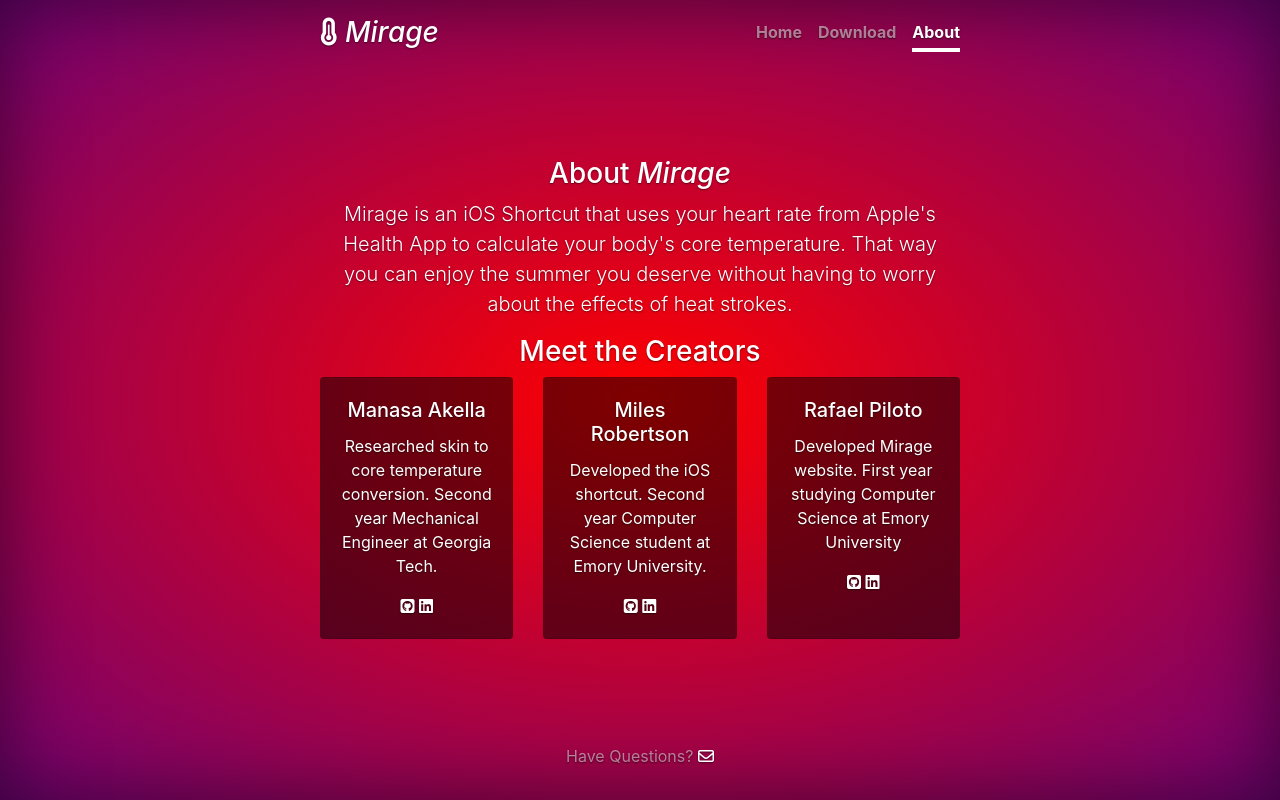
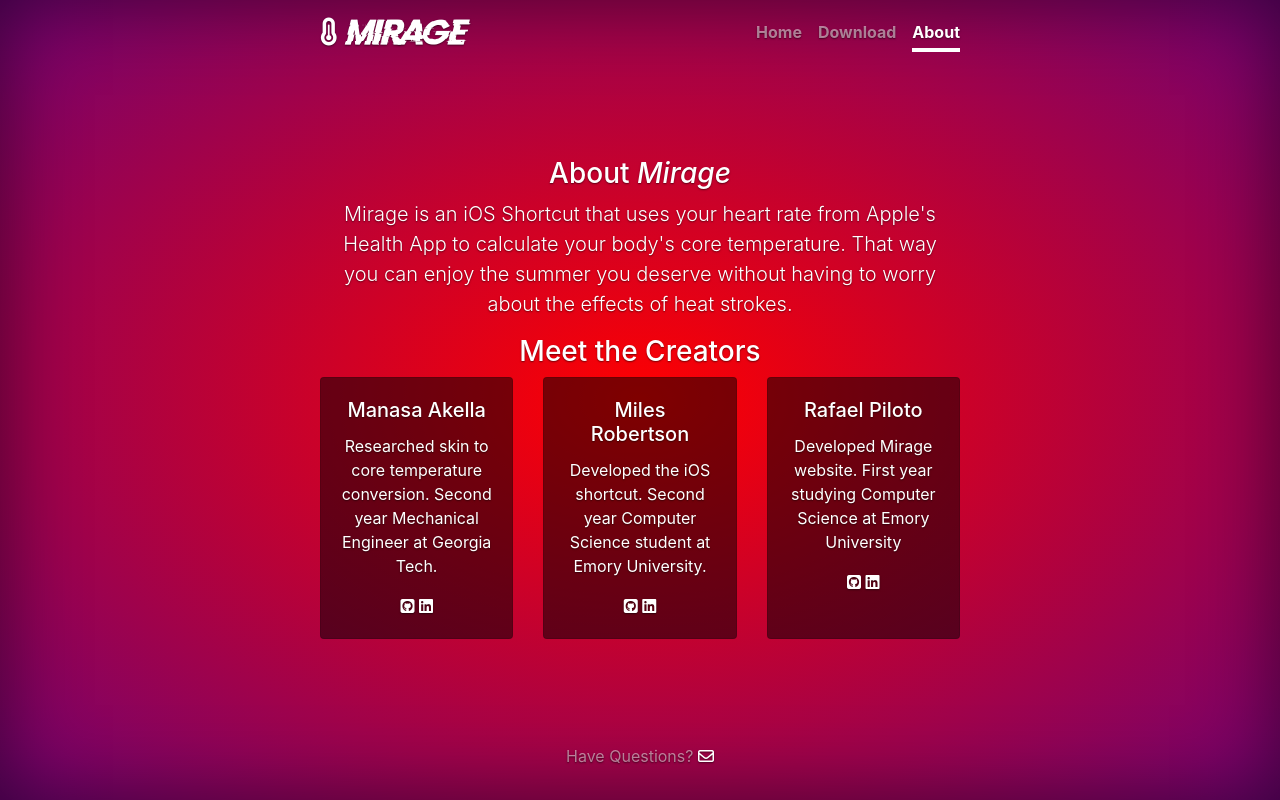
Before and after one commit to RafaelPiloto10/Mirage, a website: page public/about/index.html in a window 1280 px wide. Drawn offline with nearby package versions, Linux system fonts and the light colour scheme.

```diff
--- a/public/about/index.html
+++ b/public/about/index.html
@@ -37,7 +37,7 @@
         <header class="masthead mb-auto">
             <div class="inner">
                 <h3 class="masthead-brand"><i> <i class="fa fa-thermometer-three-quarters" aria-hidden="true"></i>
-                        Mirage</i></h3>
+                        <span class="mirage">Mirage</span></i></h3>
                 <nav class="nav nav-masthead justify-content-center">
                     <a class="nav-link" href="/">Home</a>
                     <a class="nav-link" href="/download">Download</a>
--- a/public/index.css
+++ b/public/index.css
@@ -1,6 +1,15 @@
 /*
  * Globals
  */
+
+@font-face {
+    font-family: glitch-doctor;
+    src: url(assets/Doctor\ Glitch.otf);
+}
+
+.mirage {
+    font-family: glitch-doctor;
+}
 
 /* Links */
 a,
```
Also changed, not shown: public/download/index.html (+3 -2 lines), public/index.html (+2 -2 lines), public/assets/Doctor Glitch.otf (added), public/assets/MirageThumbnail.png (added), 1 other file.
